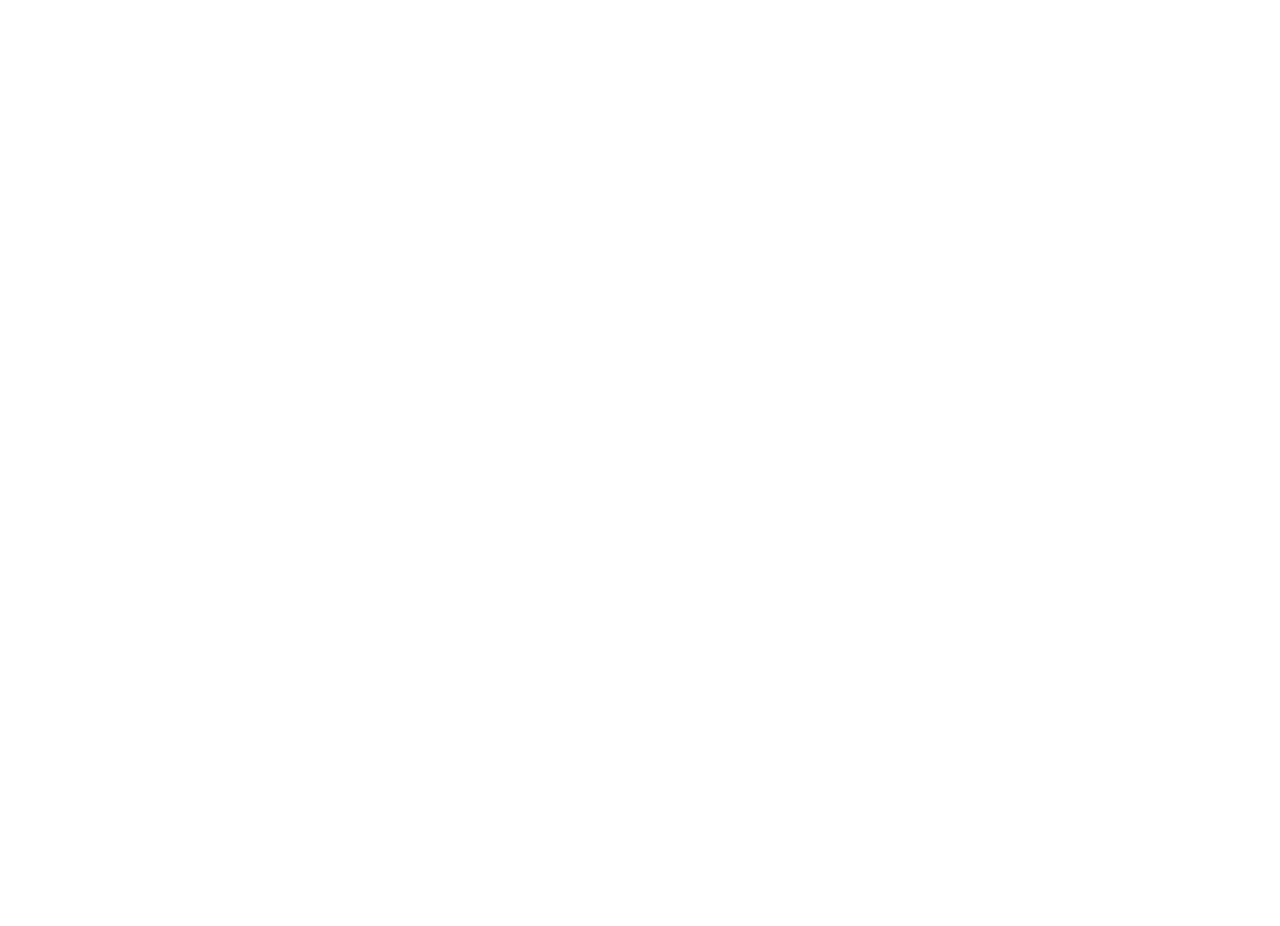
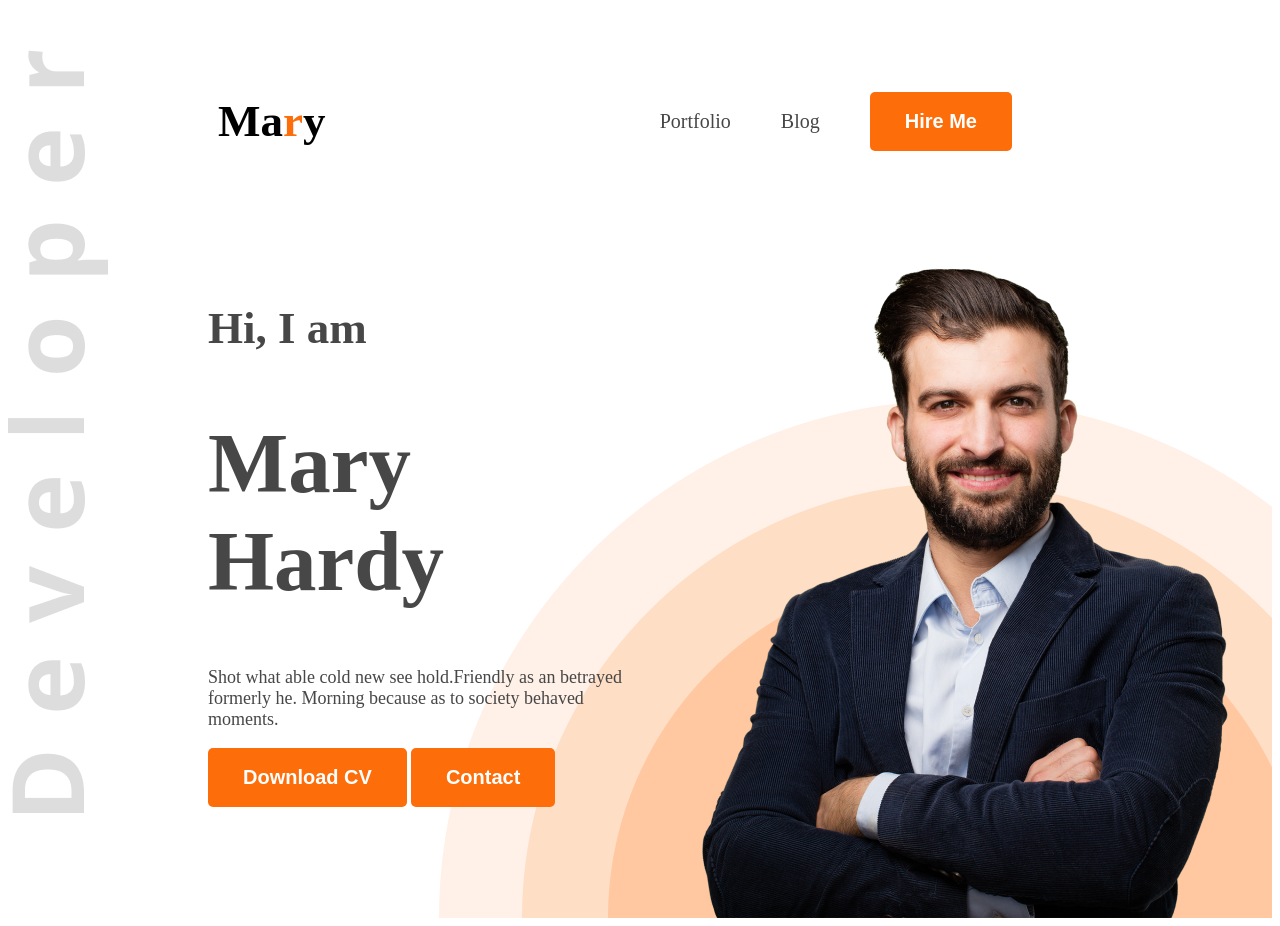
Before and after one commit to Md-iftikher/Web_dev_Protfolio, a plain HTML site: page index.html in a window 1280 px wide. Before the commit the page ends 800 px from the top, so only its background shows below. Drawn offline with Linux system fonts and the light colour scheme.

Commit message:
banner created

```diff
--- a/index.html
+++ b/index.html
@@ -1,14 +1,40 @@
 <!DOCTYPE html>
 <html lang="en">
+
 <head>
     <meta charset="UTF-8">
     <meta name="viewport" content="width=
     , initial-scale=1.0">
     <title>Web dev portfolio</title>
+    <link rel="preconnect" href="https://fonts.googleapis.com">
+    <link rel="preconnect" href="https://fonts.gstatic.com" crossorigin>
+    <link href="https://fonts.googleapis.com/css2?family=Open+Sans:ital,wght@0,300..800;1,300..800&display=swap"
+        rel="stylesheet">
+    <link rel="stylesheet" href="styles/portfolio.css">
 </head>
-<body>
-    <header>
 
+<body class=".open-sans-normal">
+    <header class="header">
+        <nav>
+            <h3 class="nav_title">Ma<span class="primary-color">r</span>y</h3>
+            <ul>
+                <li><a class="dark-2" href="">Portfolio</a></li>
+                <li><a class="dark-2" href="">Blog</a></li>
+                <li><a class="dark-2" href=""><button class="btn-primaty">Hire Me</button></a></li>
+            </ul>
+
+        </nav>
+        <div class="banner">
+            <div class="banner-content">
+                <h4 class="banner-greeting dark-2 ">Hi, I am</h4>
+                <h1 class="banner-title dark-2">Mary Hardy</h1>
+                <p class="banner-description dark-2 ">Shot what able cold new see hold.Friendly as an betrayed formerly he.
+                    Morning because as to society behaved moments.</p>
+                    <button class="btn-primaty">Download CV</button>
+                    <button class="btn-primaty">Contact </button>
+            </div>
+            <img src="images/hardy.png" width="584px" height="676px" alt="">
+        </div>
     </header>
     <main>
 
@@ -17,4 +43,5 @@
 
     </footer>
 </body>
+
 </html>
--- a/styles/portfolio.css
+++ b/styles/portfolio.css
@@ -0,0 +1,82 @@
+
+
+.open-sans-normal {
+  font-family: "Open Sans", sans-serif;
+  font-optical-sizing: auto;
+  font-style: normal;
+  font-variation-settings:
+    "wdth" 100;
+}
+/* shared style color */
+
+.primary-color{
+    color: #FD6E0A;
+}
+.dark-2{
+    color:#474747;
+}
+.btn-primaty{
+    background-color: #FD6E0A;
+    font-size: 20px;
+    font-weight: bold;
+    color: white;
+    padding: 18px 35px;
+    border-radius: 5px;
+    /* border-color: none; */
+    border: none;
+}
+/* header-style */
+.header{
+    background-image: url(../images/developer.png),url(../images/header_bg.png);
+    background-repeat: no-repeat;
+    background-position: top left, bottom right;
+}
+
+/* NavBar style */
+nav{
+    display: flex;
+    align-items: center;
+    justify-content: space-between;
+    margin: 50px 210px;
+
+}
+.nav_title{
+    font-size: 45px;
+    font-weight: 800;
+}
+nav ul{
+    display: flex;
+    align-items: center;
+}
+nav ul li{
+    list-style:none;
+    margin-right: 50px;
+}
+
+nav li a {
+    text-decoration: none;
+    font-size: 20px;
+
+}
+
+/* banner style */
+.banner{
+    display:flex;
+    justify-content: space-between;
+    margin: 0 35px 0 200px;
+}
+.banner-content{
+    max-width: 585px;
+}
+.banner-greeting{
+    font-size: 45px;
+    font-weight:600px;
+
+}
+.banner-title{
+    font-size: 85px;
+    font-weight:bold;
+}
+.banner-description{
+    font-size: 18px;
+}
```
